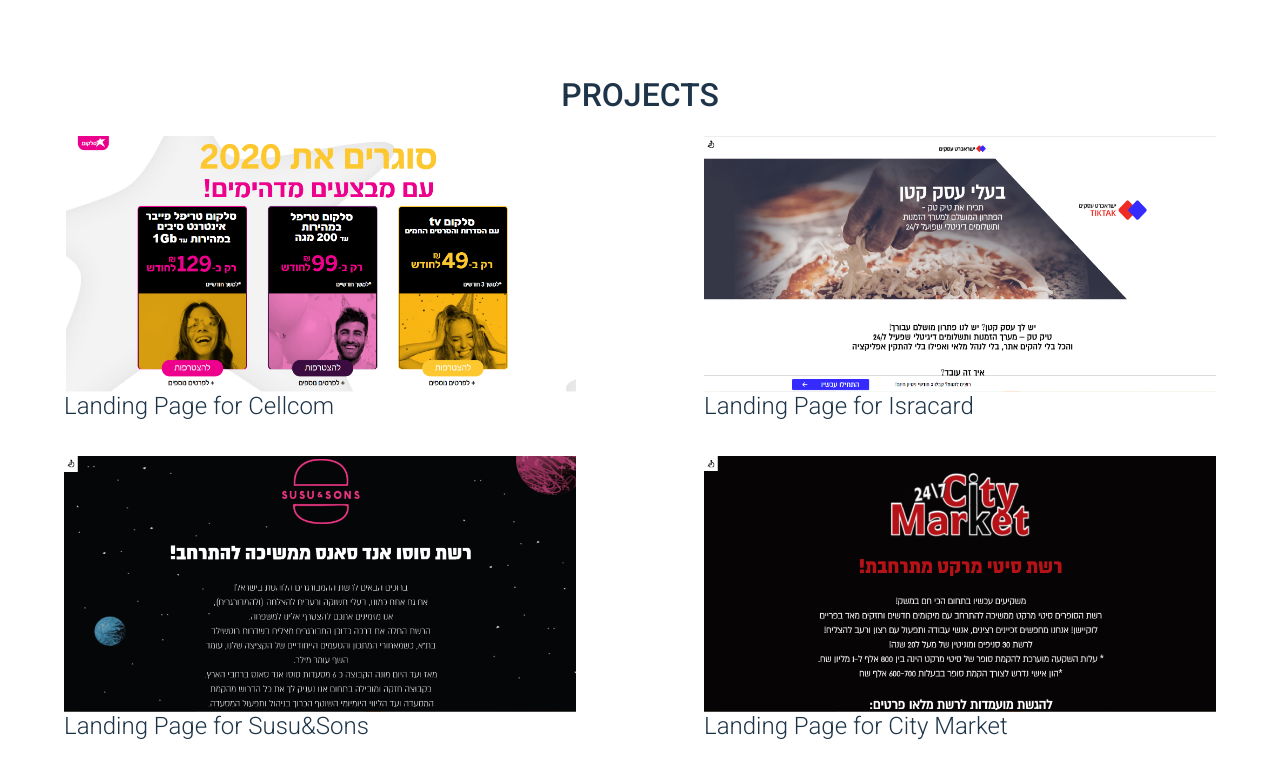
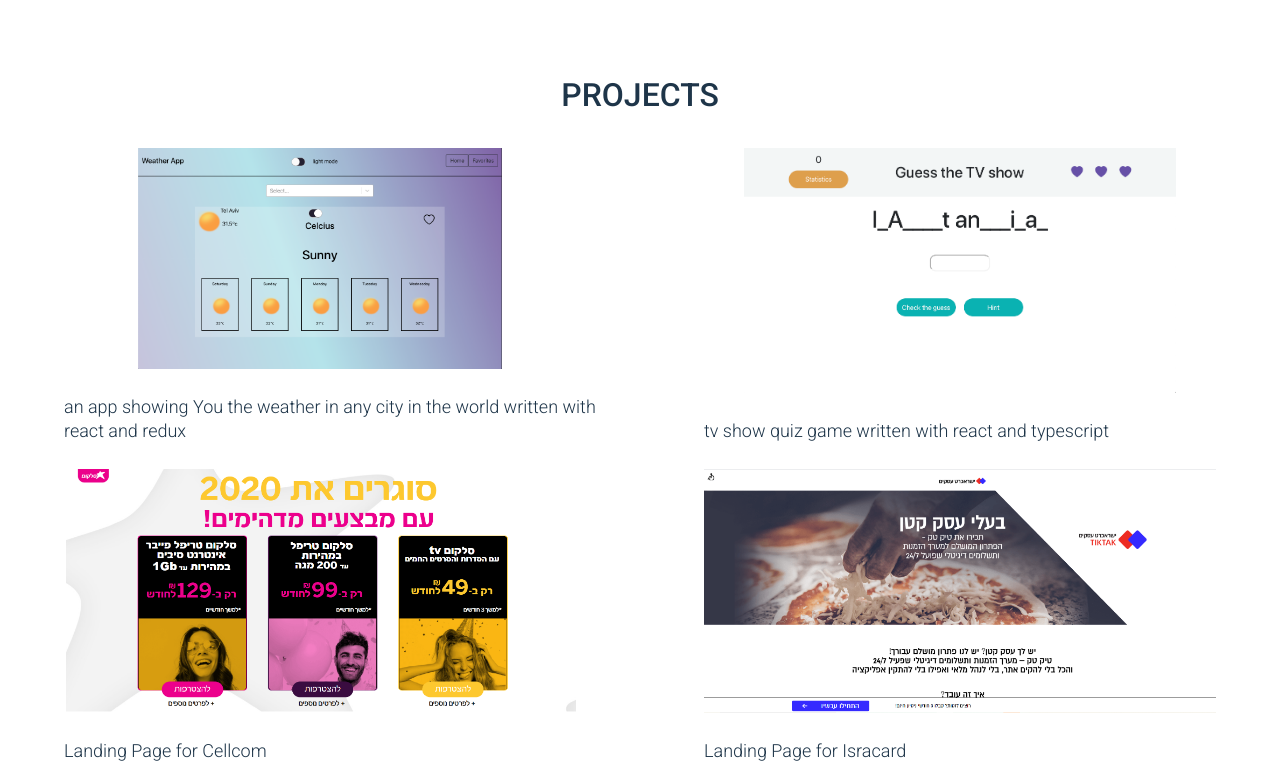
Before and after one commit to rednil-rab/portfolio, a React (Create React App) app: page / in a window 1280 px wide. Shown: the part 2000-2774 px from the top of the page. Built offline with nearby package versions, Linux system fonts and the light colour scheme.

Commit message:
projects_update

```diff
--- a/src/Components/Section3/ItemList.js
+++ b/src/Components/Section3/ItemList.js
@@ -1,10 +1,24 @@
 ////images////
 import cellcom from './images/c-eoy.png';
-import susu from './images/susu.png';
+import weather from './images/weather.png';
 import isracard from './images/i-tt.png';
-import market from './images/market.png';
+import tv from './images/tv.png';
 
 const list = [
+    {
+        name: 'Weater-App',
+        image: weather,
+        link: 'https://rednil-rab.github.io/weather-app/',
+        text: 'an app showing You the weather in any city in the world written with react and redux'
+
+    },
+    {
+        name: 'TV-Game',
+        image: tv,
+        link: 'https://rednil-rab.github.io/tv-game/',
+        text: 'tv show quiz game written with react and typescript'
+
+    },
     {
         name: 'Cellcom',
         image: cellcom,
@@ -19,19 +33,6 @@
         text: 'Landing Page for Isracard'
 
     },
-    {
-        name: 'Susu&Sons',
-        image: susu,
-        link: 'https://adsil1.com/susu/live/',
-        text: 'Landing Page for Susu&Sons'
 
-    },
-    {
-        name: 'City Market',
-        image: market,
-        link: 'https://adsil1.com/market/live/',
-        text: 'Landing Page for City Market'
-
-    },
 ]
 export default list;
--- a/src/Components/Section3/Section3.css
+++ b/src/Components/Section3/Section3.css
@@ -7,10 +7,13 @@
 .work-grid .work-item{
     width: 40vw;
     height: 20vw;
-    background-size: 100% 100%;
+    background-size: contain;
+    background-repeat: no-repeat;
+    background-position: center;
     justify-self: center;
     align-self: center;
     cursor: pointer;
+    margin: 2%;
 }
 
 h1 {
@@ -30,7 +33,11 @@
     font-weight: 300;
     align-self: flex-start;
     margin-left: 5vw;
-    margin-top: 0vw;
+    margin-top: 2%;
+    margin-bottom: 2%;
+    text-align: left;
+    font-size: 18px;
+    line-height: 24px;
 
 }
 
```
Also changed, not shown: src/Components/Section3/images/tv.png (added), src/Components/Section3/images/weather.png (added).
